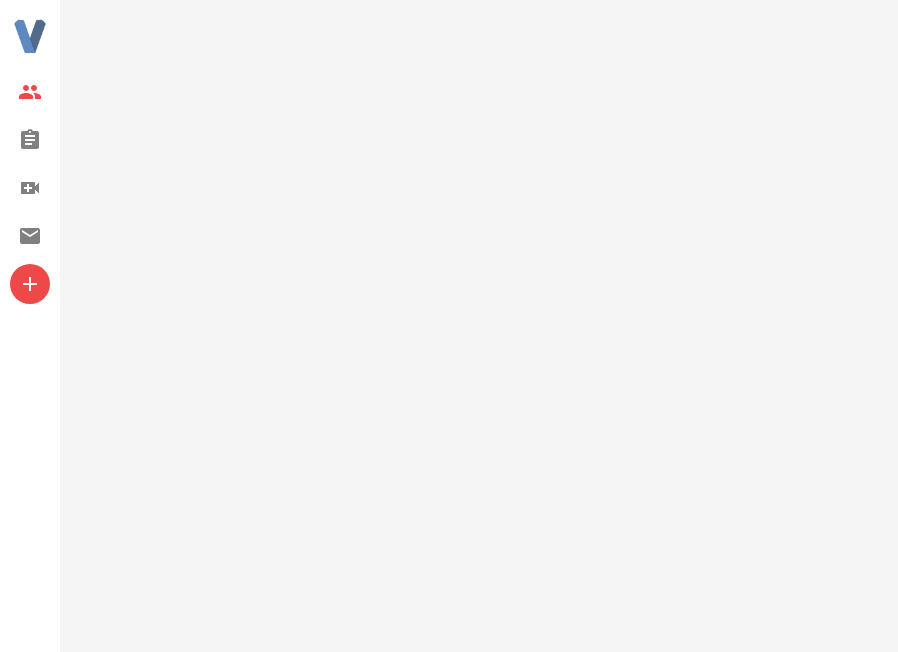
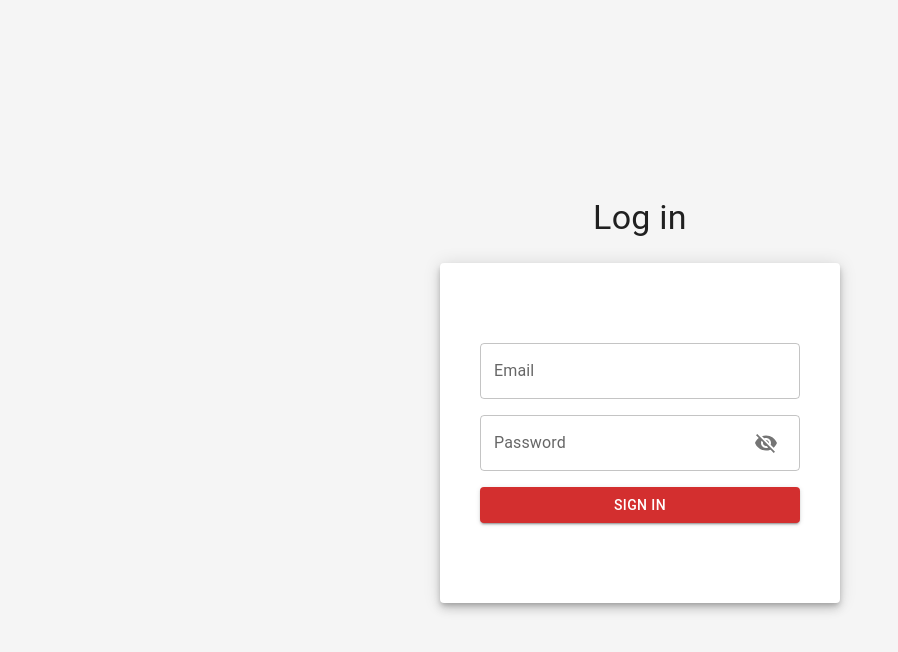
Before and after one commit to Vita-App/Admin, a React (Create React App) app: page / in a window 1280 px wide. Shown: the top 652 px of the page, without its empty margins (0-898 px from the left). Built offline with nearby package versions, Linux system fonts and the light colour scheme; no server answers.

Commit message:
Redirecting to OTP Page

```diff
--- a/package.json
+++ b/package.json
@@ -16,8 +16,10 @@
     "@types/react": "^18.0.9",
     "@types/react-dom": "^18.0.4",
     "axios": "^0.27.2",
+    "notistack": "^2.0.5",
     "react": "^18.1.0",
     "react-dom": "^18.1.0",
+    "react-hook-form": "^7.32.2",
     "react-query": "^3.39.1",
     "react-router": "^6.3.0",
     "react-router-dom": "^6.3.0",
--- a/src/App.tsx
+++ b/src/App.tsx
@@ -1,4 +1,6 @@
 import React from "react";
+import axios from "axios";
+import { useQuery } from "react-query";
 import { Routes, Route } from "react-router";
 import { Box } from "@mui/material";
 import SideDrawer from "components/SideDrawer";
@@ -10,8 +12,44 @@ import SettingsPage from "pages/Settings";
 import UserPage from "pages/User";
 import ApplicationPage from "pages/Application";
 import { LogIn, OtpPage } from "pages/Auth";
+import { SERVER_URL } from "config.keys";
+import { AdminType } from "types";
+
+const getAuthUser = async () => {
+  const { data } = await axios.get<{ isLoggedIn: boolean; user: AdminType }>(
+    `${SERVER_URL}/api/auth`
+  );
+
+  if (data.isLoggedIn) {
+    return data.user;
+  }
+
+  return null;
+};
 
 const App = () => {
+  const { isLoading, data: user } = useQuery(["auth"], getAuthUser);
+
+  if (isLoading) return <p>Loading...</p>;
+
+  if (!user) {
+    return (
+      <Box
+        sx={{
+          minHeight: "100vh",
+          bgcolor: "rgb(245, 245, 245)",
+          display: "flex",
+          flexDirection: "column",
+        }}
+      >
+        <Routes>
+          <Route path="/" element={<LogIn />} />
+          <Route path="/otp" element={<OtpPage />} />
+        </Routes>
+      </Box>
+    );
+  }
+
   return (
     <>
       <SideDrawer />
@@ -25,8 +63,6 @@ const App = () => {
       >
         <Routes>
           <Route path="/" element={<UsersPage />} />
-          <Route path="/login" element={<LogIn />} />
-          <Route path="/otp" element={<OtpPage />} />
           <Route path="/user/:id" element={<UserPage />} />
           <Route path="/applications" element={<ApplicationsPage />} />
           <Route path="/application/:id" element={<ApplicationPage />} />
--- a/src/components/SideDrawer/index.tsx
+++ b/src/components/SideDrawer/index.tsx
@@ -1,15 +1,10 @@
 import React from "react";
 import { Drawer, Avatar, Stack } from "@mui/material";
 import Toolbar from "./Toolbar";
-import { useLocation } from "react-router";
 
 const drawerWidth = "60px";
 
 const SideDrawer = () => {
-  const { pathname } = useLocation();
-
-  if (pathname === "/login" || pathname === "/otp") return <></>;
-
   return (
     <Drawer
       variant="permanent"
--- a/src/index.tsx
+++ b/src/index.tsx
@@ -6,6 +6,7 @@ import { ReactQueryDevtools } from "react-query/devtools";
 import { CssBaseline } from "@mui/material";
 import App from "./App";
 import { PRODUCTION } from "config.keys";
+import { SnackbarProvider } from "notistack";
 
 const root = ReactDOM.createRoot(document.getElementById("root")!);
 
@@ -22,7 +23,9 @@ root.render(
     <BrowserRouter>
       <CssBaseline>
         {!PRODUCTION && <ReactQueryDevtools />}
-        <App />
+        <SnackbarProvider maxSnack={3}>
+          <App />
+        </SnackbarProvider>
       </CssBaseline>
     </BrowserRouter>
   </QueryClientProvider>
--- a/src/pages/Auth/LogIn/index.tsx
+++ b/src/pages/Auth/LogIn/index.tsx
@@ -1,30 +1,142 @@
-import React from "react";
+import React, { useEffect, useState } from "react";
+import axios from "axios";
+import { useNavigate } from "react-router";
+import { useSnackbar } from "notistack";
+import { useQuery } from "react-query";
+import { useForm, Controller } from "react-hook-form";
 import {
   Button,
   Card,
-  CardContent,
+  IconButton,
   Stack,
   TextField,
   Typography,
+  LinearProgress,
 } from "@mui/material";
+import { VisibilityOff, Visibility } from "@mui/icons-material";
 import Container from "components/Container";
+import { SERVER_URL } from "config.keys";
+
+interface FormData {
+  email: string;
+  password: string;
+}
+
+const authenticateUser = async (formData: FormData) => {
+  const { data } = await axios.post(`${SERVER_URL}/api/admin/login`, formData);
+
+  return data;
+};
 
 const Auth = () => {
+  const navigate = useNavigate();
+  const { enqueueSnackbar } = useSnackbar();
+  const [visibile, setVisibile] = useState(false);
+  const {
+    handleSubmit,
+    control,
+    formState: { errors },
+    getValues,
+  } = useForm<FormData>();
+  const { isLoading, refetch, data, isError } = useQuery(
+    ["login"],
+    async () => await authenticateUser(getValues()),
+    {
+      enabled: false,
+    }
+  );
+
+  const onSubmit = () => {
+    refetch();
+  };
+
+  useEffect(() => {
+    if (data) {
+      enqueueSnackbar(
+        "We have sent an otp to your email. Kindly enter your otp here",
+        {
+          variant: "success",
+        }
+      );
+
+      navigate("/otp", { state: getValues().email });
+    }
+  }, [data, navigate, enqueueSnackbar, getValues]);
+
   return (
     <Container centered>
       <Typography variant="h4" mb={3}>
         Log in
       </Typography>
-      <Card elevation={6} sx={{ minWidth: "400px" }}>
-        <CardContent>
-          <Stack spacing={2}>
-            <TextField label="Email" />
-            <TextField label="Password" />
-            <Button variant="contained" color="error">
-              Sign in
-            </Button>
-          </Stack>
-        </CardContent>
+      <Card
+        elevation={6}
+        sx={{ minWidth: "400px", py: 10, px: 5, position: "relative" }}
+        component="form"
+        onSubmit={handleSubmit(onSubmit)}
+        noValidate
+      >
+        {isLoading && (
+          <LinearProgress
+            sx={{
+              position: "absolute",
+              top: 0,
+              width: "100%",
+              left: 0,
+            }}
+            variant="indeterminate"
+          />
+        )}
+        <Stack spacing={2}>
+          <Controller
+            name="email"
+            control={control}
+            defaultValue=""
+            rules={{ required: "Email is required" }}
+            render={({ field }) => (
+              <TextField
+                {...field}
+                label="Email"
+                error={Boolean(errors.email)}
+                helperText={errors.email?.message || ""}
+              />
+            )}
+          />
+          <Controller
+            name="password"
+            control={control}
+            defaultValue=""
+            rules={{ required: "Password is required" }}
+            render={({ field }) => (
+              <TextField
+                {...field}
+                label="Password"
+                type={visibile ? "text" : "password"}
+                InputProps={{
+                  endAdornment: (
+                    <IconButton onClick={() => setVisibile(!visibile)}>
+                      {visibile ? <Visibility /> : <VisibilityOff />}
+                    </IconButton>
+                  ),
+                }}
+                error={Boolean(errors.password)}
+                helperText={errors.password?.message}
+              />
+            )}
+          />
+          {isError && (
+            <Typography variant="body2" color="error">
+              Invalid Credentials
+            </Typography>
+          )}
+          <Button
+            variant="contained"
+            color="error"
+            type="submit"
+            disabled={isLoading}
+          >
+            Sign in
+          </Button>
+        </Stack>
       </Card>
     </Container>
   );
--- a/src/pages/User/UserAbout.tsx
+++ b/src/pages/User/UserAbout.tsx
@@ -89,13 +89,16 @@ const UserAbout: React.FC<Props> = ({ user, mentorInfo }) => {
               ? `${user.first_name} ${user.last_name}`
               : "Unregistered"}
           </Typography>
+          <Typography variant="body1" color="textSecondary">
+            {user.email}
+          </Typography>
           {user.is_mentor && user.signup_completed && (
             <Typography variant="body1" color="textSecondary">
               {mentorInfo?.experiences[0]?.role} at{" "}
               {mentorInfo?.experiences[0]?.company}
             </Typography>
           )}
-          <Stack direction="row" my={1}>
+          <Stack direction="row" my={1} spacing={1}>
             <Tooltip title={user.verified ? "Verified" : "Not Verified"}>
               <Chip
                 icon={user.verified ? <Check /> : <Close />}
@@ -104,6 +107,26 @@ const UserAbout: React.FC<Props> = ({ user, mentorInfo }) => {
                 variant="outlined"
               />
             </Tooltip>
+            {mentorInfo && mentorInfo.approved && (
+              <Tooltip title="Approved">
+                <Chip
+                  icon={<Check />}
+                  label="Approved"
+                  color="success"
+                  variant="outlined"
+                />
+              </Tooltip>
+            )}
+            {mentorInfo && !mentorInfo.approved && (
+              <Button variant="contained" color="secondary" size="small">
+                Approve?
+              </Button>
+            )}
+            {mentorInfo && !mentorInfo.approved && (
+              <Button variant="contained" color="error" size="small">
+                Reject?
+              </Button>
+            )}
           </Stack>
           <Stack direction="row" spacing={1} my={2}>
             <Button variant="outlined" startIcon={<ForwardToInbox />}>
--- a/src/types.d.ts
+++ b/src/types.d.ts
@@ -27,6 +27,7 @@ export interface MentorSchemaType {
   linkedIn: string;
   is_mentoring: boolean;
   topics: number[];
+  approved?: boolean;
 }
 
 export interface UserType {
@@ -45,3 +46,8 @@ export interface UserType {
   verified?: boolean;
   signup_completed?: boolean;
 }
+
+export interface AdminType {
+  name: string;
+  email: string;
+}
```
Also changed, not shown: 1 other file (tests, documents, lock files or other folders).
